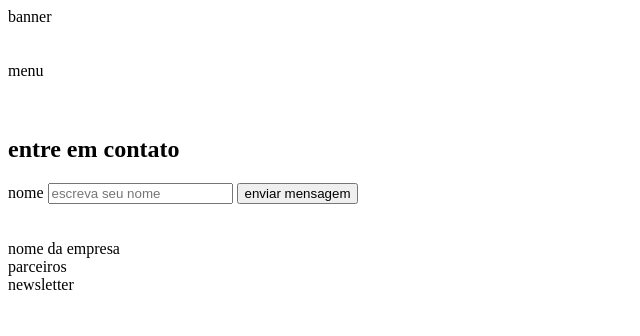
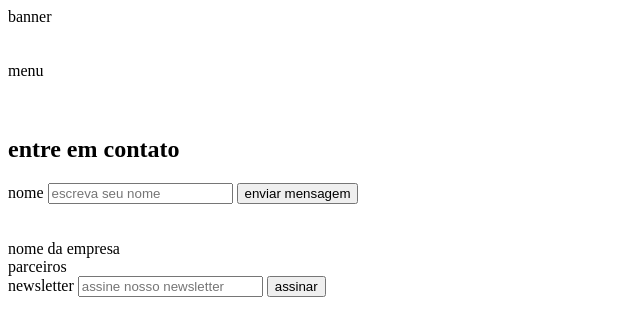
Before and after one commit to vitoriaAlbuquerque07/formulario-contato, a plain HTML site: page index.html in a window 1280 px wide. Shown: the whole page, without its empty margins (0-640 px from the left). Drawn offline with Linux system fonts and the light colour scheme.

Commit message:
adicionado input assinar newsletter

```diff
--- a/index.html
+++ b/index.html
@@ -32,7 +32,13 @@
     <footer>
         <div>nome da empresa</div>
         <div>parceiros</div>
-        <div>newsletter</div>
+        <div>newsletter
+     <input type="text" name="" id="" placeholder="assine nosso newsletter">
+     <button>assinar</button>
+
+
+
+        </div>
     </footer>
 </body>
 </html>
```
